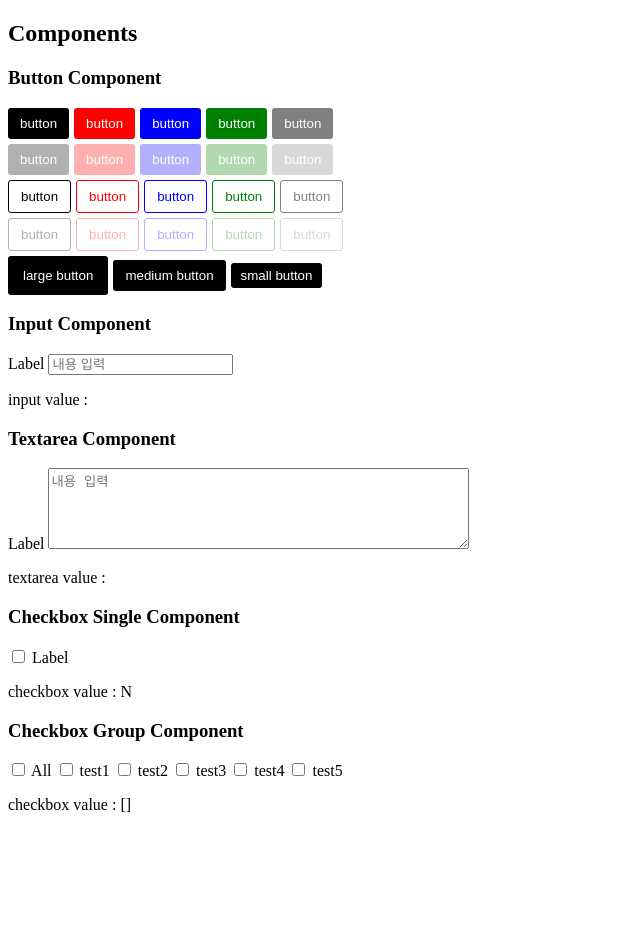
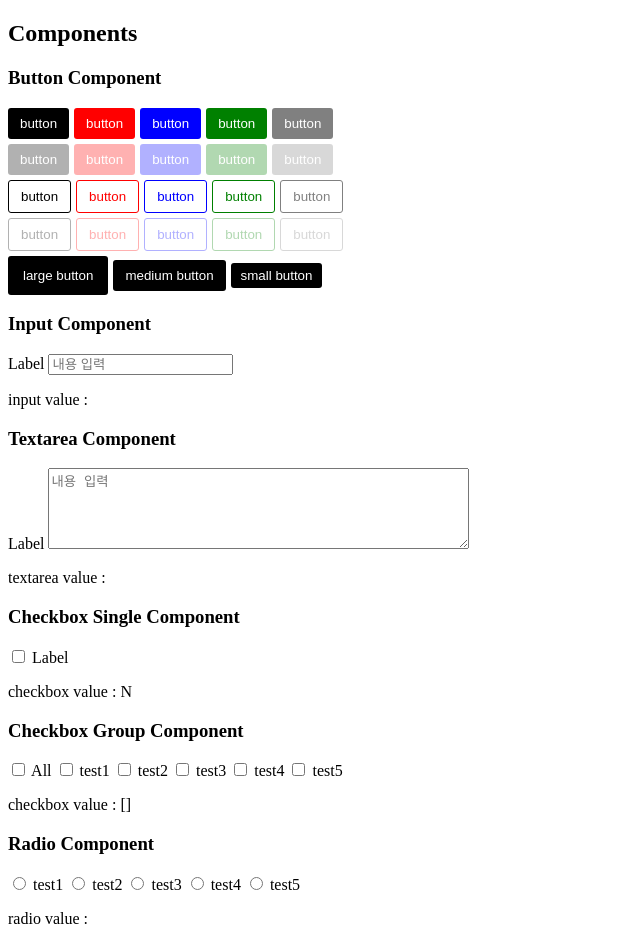
Before and after one commit to wknowpark797/vue2-basic-custom, a Vue app in the folder vue2-basic-custom/: page /dev/document in a window 1280 px wide. Shown: the whole page, without its empty margins (0-640 px from the left). Before the commit the page ends 830 px from the top, so only its background shows below. Built offline with nearby package versions, Linux system fonts and the light colour scheme.

Commit message:
radio 컴포넌트 추가

```diff
--- a/vue2-basic-custom/src/components/DevDocument.vue
+++ b/vue2-basic-custom/src/components/DevDocument.vue
@@ -87,6 +87,15 @@
             <p>checkbox value : {{ checkGroupValue }}</p>
         </div>
 
+        <!-- Radio -->
+        <div class="group-box">
+            <h3>Radio Component</h3>
+
+            <RadioComp v-model="radioValue"
+                       :options="radioOptions" />
+            <p>radio value : {{ radioValue }}</p>
+        </div>
+
     </div>
 </template>
 
@@ -101,6 +110,15 @@
 
                 checkGroupValue: [],
                 checkGroupOptions: [
+                    { label: 'test1', value: 'test1' },
+                    { label: 'test2', value: 'test2' },
+                    { label: 'test3', value: 'test3' },
+                    { label: 'test4', value: 'test4' },
+                    { label: 'test5', value: 'test5' }
+                ],
+
+                radioValue: '',
+                radioOptions: [
                     { label: 'test1', value: 'test1' },
                     { label: 'test2', value: 'test2' },
                     { label: 'test3', value: 'test3' },
--- /dev/null
+++ b/vue2-basic-custom/src/components/common/RadioComp.vue
@@ -0,0 +1,52 @@
+<!--
+    [ Radio Component ]
+ -->
+
+<template>
+    <div class="radio-wrap">
+
+        <label v-for="(pick, idx) in options"
+               :key="idx">
+            <input type="radio"
+                   v-model="compValue"
+                   :value="pick.value"
+                   @change="onChange">
+            {{ pick.label }}
+        </label>
+
+    </div>
+</template>
+
+<script>
+    export default {
+        name: 'RadioComp',
+        model: {
+            prop: 'checked',
+            event: 'change'
+        },
+        data() {
+            return {
+                compValue: this.checked
+            }
+        },
+        props: {
+            checked: {
+                type: String,
+                default: ''
+            },
+            options: {
+                type: Array,
+                default: () => []
+            }
+        },
+        methods: {
+            onChange() {
+                this.$emit('change', this.compValue);
+            }
+        }
+    }
+</script>
+
+<style lang="scss" scoped>
+
+</style>
--- a/vue2-basic-custom/src/plugins/global-components.js
+++ b/vue2-basic-custom/src/plugins/global-components.js
@@ -4,6 +4,7 @@ import InputComp from '../components/common/InputComp'
 import TextareaComp from '../components/common/TextareaComp'
 import CheckSingleComp from '../components/common/CheckSingleComp'
 import CheckGroupComp from '../components/common/CheckGroupComp'
+import RadioComp from '../components/common/RadioComp'
 
 const GlobalComponents = {
     install(Vue) {
@@ -12,6 +13,7 @@ const GlobalComponents = {
         Vue.component(TextareaComp.name, TextareaComp)
         Vue.component(CheckSingleComp.name, CheckSingleComp)
         Vue.component(CheckGroupComp.name, CheckGroupComp)
+        Vue.component(RadioComp.name, RadioComp)
     }
 }
 
```
